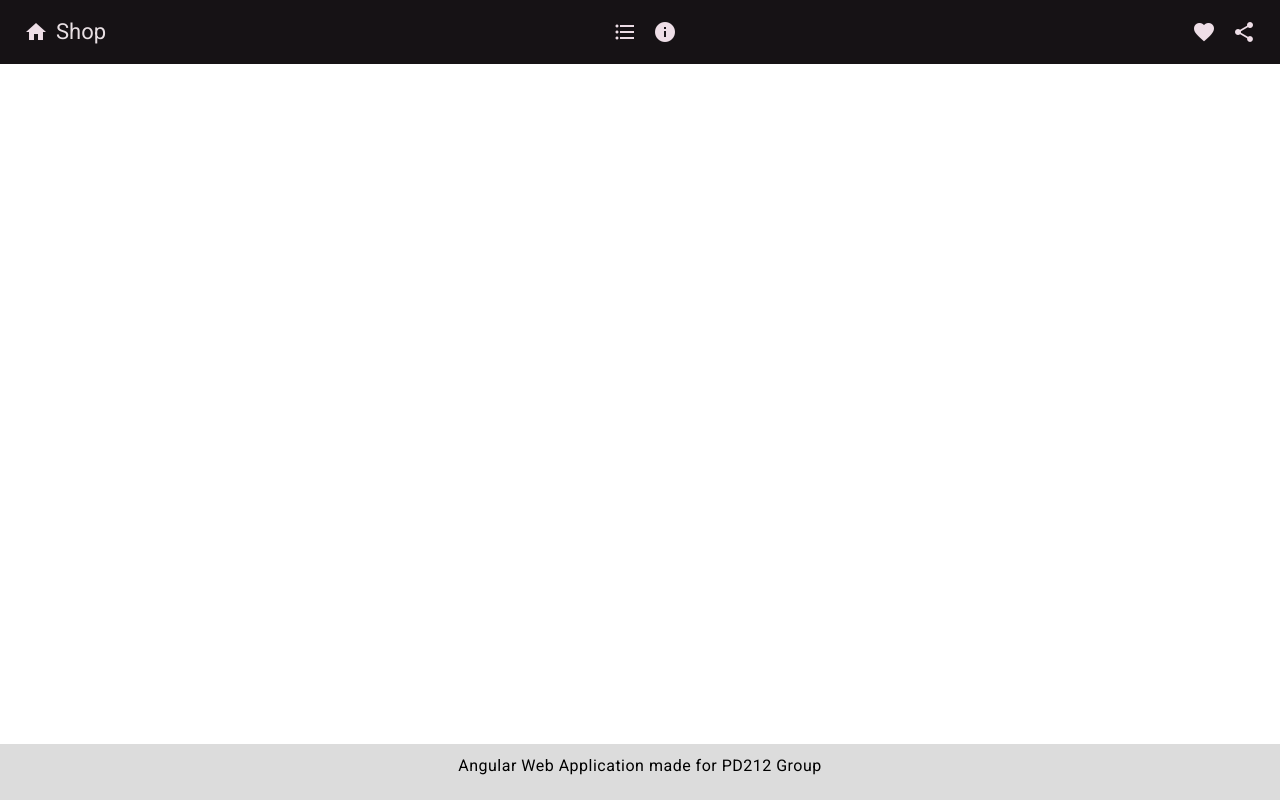
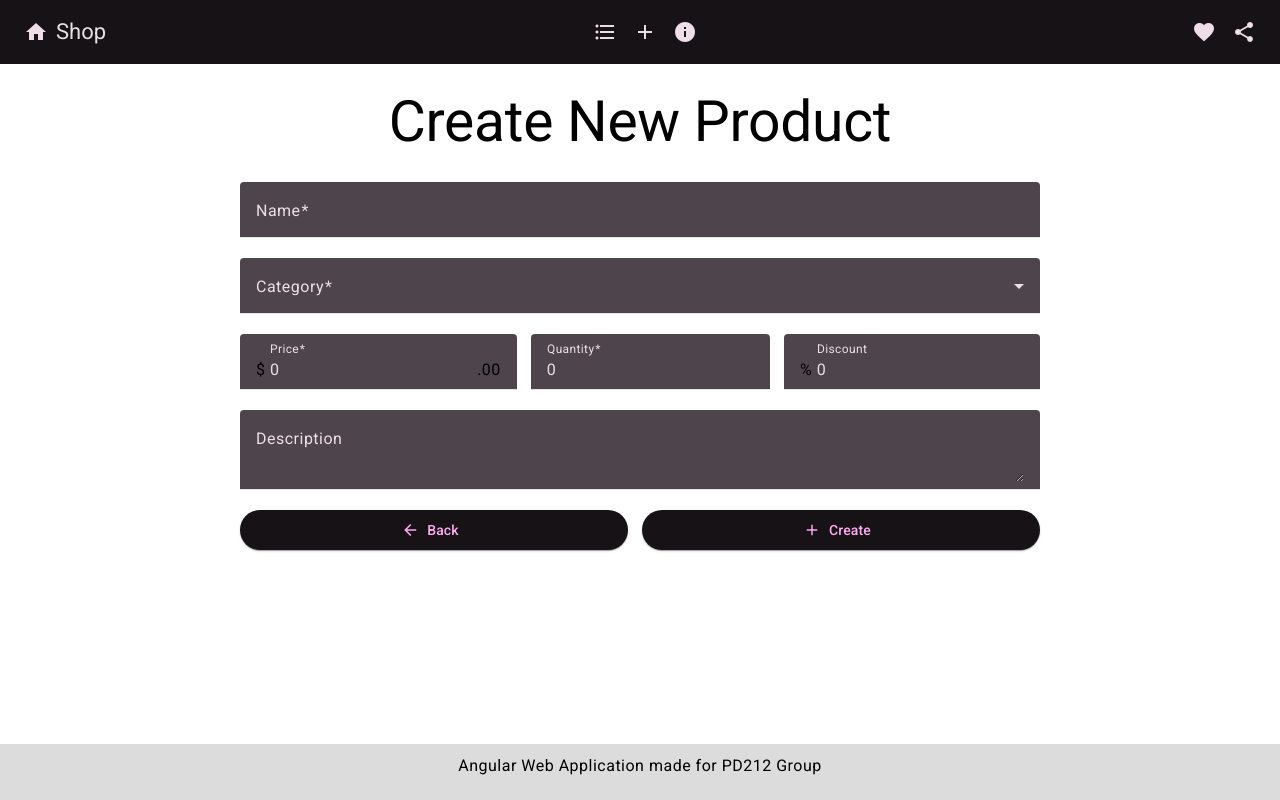
Before and after one commit to vladtymo/Angular-Shop-PV212, an Angular app: page /create in a window 1280 px wide. Before the commit this address led to /. Built offline with nearby package versions, Linux system fonts and the light colour scheme.

Commit message:
Create product form

```diff
--- a/src/app/app.routes.ts
+++ b/src/app/app.routes.ts
@@ -1,8 +1,10 @@
 import { Routes } from '@angular/router';
 import { ProductListComponent } from './product-list/product-list.component';
 import { AboutComponent } from './about/about.component';
+import { ProductFormComponent } from './product-form/product-form.component';
 
 export const routes: Routes = [
     { path: 'products', component: ProductListComponent },
+    { path: 'create', component: ProductFormComponent },
     { path: 'about', component: AboutComponent },
 ];
--- a/src/app/header/header.component.html
+++ b/src/app/header/header.component.html
@@ -7,6 +7,9 @@
     <span class="spacer"></span>
     <button routerLink="/products" mat-icon-button>
         <mat-icon>format_list_bulleted</mat-icon>
+    </button>
+    <button routerLink="/create" mat-icon-button>
+        <mat-icon>add</mat-icon>
     </button>
     <button routerLink="/about" mat-icon-button>
         <mat-icon>info</mat-icon>
--- /dev/null
+++ b/src/app/product-form/product-form.component.css
@@ -0,0 +1,15 @@
+form {
+    max-width: 800px;
+    margin: auto;
+    display: flex;
+    flex-direction: column;
+}
+
+.row {
+    display: flex;
+    gap: 14px;
+}
+
+.row>* {
+    flex-grow: 1;
+}
--- /dev/null
+++ b/src/app/product-form/product-form.component.html
@@ -0,0 +1,50 @@
+<h1>Create New Product</h1>
+
+<form [formGroup]="form" (ngSubmit)="submit()">
+
+    <mat-form-field>
+        <mat-label>Name</mat-label>
+        <input matInput formControlName="name">
+    </mat-form-field>
+    <mat-form-field>
+        <mat-label>Category</mat-label>
+        <mat-select formControlName="categoryId">
+            <mat-option value="1">Electronics</mat-option>
+            <mat-option value="2">Sport</mat-option>
+        </mat-select>
+    </mat-form-field>
+
+    <div class="row">
+        <mat-form-field floatLabel="always">
+            <mat-label>Price</mat-label>
+            <input formControlName="price" matInput type="number" placeholder="0" />
+            <span matTextPrefix>$&nbsp;</span>
+            <span matTextSuffix>.00</span>
+        </mat-form-field>
+
+        <mat-form-field floatLabel="always">
+            <mat-label>Quantity</mat-label>
+            <input formControlName="quantity" matInput type="number" placeholder="0" />
+        </mat-form-field>
+
+        <mat-form-field floatLabel="always">
+            <mat-label>Discount</mat-label>
+            <input formControlName="discount" matInput type="number" placeholder="0" />
+            <span matTextPrefix>%&nbsp;</span>
+        </mat-form-field>
+    </div>
+
+    <mat-form-field>
+        <mat-label>Description</mat-label>
+        <textarea formControlName="description" matInput></textarea>
+    </mat-form-field>
+
+    <div class="row">
+        <button mat-raised-button>
+            <mat-icon>arrow_back</mat-icon>Back
+        </button>
+        <button mat-raised-button>
+            <mat-icon>add</mat-icon>Create
+        </button>
+    </div>
+</form>
--- /dev/null
+++ b/src/app/product-form/product-form.component.ts
@@ -0,0 +1,45 @@
+import { Component } from '@angular/core';
+import { FormBuilder, FormGroup, FormsModule, ReactiveFormsModule, Validators } from '@angular/forms';
+import { MatButtonModule } from '@angular/material/button';
+import { MatDividerModule } from '@angular/material/divider';
+import { MatFormFieldModule } from '@angular/material/form-field';
+import { MatIconModule } from '@angular/material/icon';
+import { MatInputModule } from '@angular/material/input';
+import { MatSelectModule } from '@angular/material/select';
+
+@Component({
+  selector: 'app-product-form',
+  standalone: true,
+  imports: [
+    MatFormFieldModule,
+    MatInputModule,
+    MatSelectModule,
+    MatIconModule,
+    MatButtonModule,
+    MatDividerModule,
+    ReactiveFormsModule
+  ],
+  templateUrl: './product-form.component.html',
+  styleUrl: './product-form.component.css'
+})
+export class ProductFormComponent {
+
+  form: FormGroup;
+
+  constructor(private fb: FormBuilder) {
+    this.form = fb.group({
+      name: ['', Validators.required],
+      price: [0, Validators.required],
+      imageUrl: ['', Validators.required],
+      discount: [0, [Validators.min(0), Validators.max(100)]],
+      quantity: [0, [Validators.required, Validators.min(0)]],
+      description: ['', Validators.maxLength(2000)],
+      categoryId: [0, Validators.required]
+    });
+  }
+
+  submit() {
+    console.log(this.form.value);
+
+  }
+}
```
